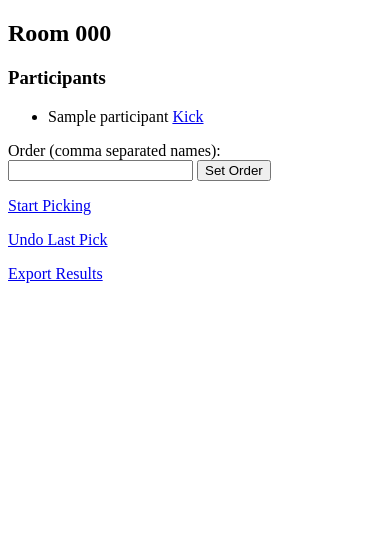
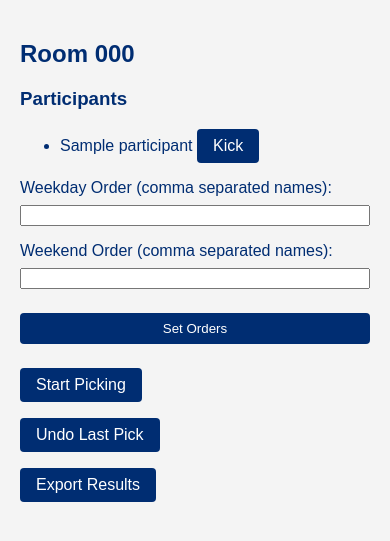
Before and after one commit to penz6/RA-Draft, a Flask app: template templates/host_room.html in a window 390 px wide. Shown: the top 541 px of the page. Run offline with Flask 3, Linux system fonts and the light colour scheme; the template is opened without the code that fills it: most values are stand-ins (such as "Sample title", 1, 10 or a date in 2020).

Commit message:
Enforce pick order and mobile tweaks

```diff
--- a/main.py
+++ b/main.py
@@ -3,11 +3,50 @@ import uuid
 from datetime import datetime, timedelta
 from io import StringIO, BytesIO
 import csv
+import os
+import pickle
+import logging
+from filelock import FileLock
 
 app = Flask(__name__)
 app.secret_key = 'dev-secret'
 
+logging.basicConfig(level=logging.INFO)
+
+ROOMS_FILE = 'rooms.pkl'
+LOCK_FILE = f'{ROOMS_FILE}.lock'
+
 rooms = {}
+
+
+def load_rooms():
+    """Load rooms data from disk."""
+    global rooms
+    try:
+        lock = FileLock(LOCK_FILE)
+        with lock:
+            if os.path.exists(ROOMS_FILE):
+                with open(ROOMS_FILE, 'rb') as f:
+                    rooms = pickle.load(f)
+                for r in rooms.values():
+                    if not hasattr(r, 'current_picker'):
+                        r.current_picker = None
+    except (IOError, pickle.PickleError) as exc:
+        logging.error("Failed to load rooms: %s", exc)
+        rooms = {}
+
+
+def save_rooms():
+    """Persist rooms data to disk."""
+    try:
+        lock = FileLock(LOCK_FILE)
+        with lock, open(ROOMS_FILE, 'wb') as f:
+            pickle.dump(rooms, f)
+    except (IOError, pickle.PickleError) as exc:
+        logging.error("Failed to save rooms: %s", exc)
+
+
+load_rooms()
 
 class Room:
     def __init__(self, host, start_date, end_date):
@@ -16,9 +55,14 @@ class Room:
         self.end_date = end_date
         self.available_dates = [start_date + timedelta(days=i) for i in range((end_date - start_date).days + 1)]
         self.participants = []
-        self.order = []
         self.picks = {}
-        self.current = 0
+        self.weekday_order = []
+        self.weekend_order = []
+        self.weekday_index = 0
+        self.weekend_index = 0
+        self.phase = 'weekday'
+        self.history = []
+        self.current_picker = None
 
     def add_participant(self, name):
         if name not in self.participants:
@@ -27,30 +71,81 @@ class Room:
     def remove_participant(self, name):
         if name in self.participants:
             self.participants.remove(name)
-        if name in self.order:
-            self.order.remove(name)
+        if name in self.weekday_order:
+            self.weekday_order.remove(name)
+        if name in self.weekend_order:
+            self.weekend_order.remove(name)
         if name in self.picks:
             date = self.picks.pop(name)
-            self.available_dates.append(date)
-            self.available_dates.sort()
+            if sum(1 for d in self.picks.values() if d == date) < 2 and date not in self.available_dates:
+                self.available_dates.append(date)
+                self.available_dates.sort()
+        self.history = [n for n in self.history if n != name]
+        if self.current_picker == name:
+            self.current_picker = self.next_picker()
 
-    def set_order(self, order_list):
-        self.order = [n for n in order_list if n in self.participants]
+    def set_order(self, weekday_list, weekend_list):
+        self.weekday_order = [n for n in weekday_list if n in self.participants]
+        self.weekend_order = [n for n in weekend_list if n in self.participants]
+        self.weekday_index = 0
+        self.weekend_index = 0
+        self.phase = 'weekday'
+        self.history = []
+        self.current_picker = None
 
     def next_picker(self):
-        if self.current < len(self.order):
-            name = self.order[self.current]
-            self.current += 1
+        available = self.available_for_current_phase()
+        if not available:
+            if self.phase == 'weekday':
+                self.phase = 'weekend'
+                self.weekend_index = 0
+                available = self.available_for_current_phase()
+                if not available:
+                    return None
+            else:
+                return None
+        if self.phase == 'weekday':
+            name = self.weekday_order[self.weekday_index]
+            self.weekday_index = (self.weekday_index + 1) % len(self.weekday_order)
             return name
-        return None
+        name = self.weekend_order[self.weekend_index]
+        self.weekend_index = (self.weekend_index + 1) % len(self.weekend_order)
+        return name
+
+    def register_pick(self, name, date):
+        if name != self.current_picker:
+            return False
+        if sum(1 for d in self.picks.values() if d == date) >= 2:
+            return False
+        self.picks[name] = date
+        self.history.append(name)
+        if sum(1 for d in self.picks.values() if d == date) >= 2 and date in self.available_dates:
+            self.available_dates.remove(date)
+        self.current_picker = None
+        return True
+
+    def available_for_current_phase(self):
+        if self.phase == 'weekday':
+            return [d for d in self.available_dates if d.weekday() not in (4, 5)]
+        return [d for d in self.available_dates if d.weekday() in (4, 5)]
 
     def undo_last(self):
-        if self.current > 0:
-            self.current -= 1
-            name = self.order[self.current]
-            if name in self.picks:
-                self.available_dates.append(self.picks.pop(name))
+        if not self.history:
+            self.current_picker = None
+            return
+        name = self.history.pop()
+        if name in self.picks:
+            date = self.picks.pop(name)
+            if sum(1 for d in self.picks.values() if d == date) < 2 and date not in self.available_dates:
+                self.available_dates.append(date)
                 self.available_dates.sort()
+            if date.weekday() in (4, 5):
+                self.phase = 'weekend'
+                self.weekend_index = self.weekend_order.index(name)
+            else:
+                self.phase = 'weekday'
+                self.weekday_index = self.weekday_order.index(name)
+        self.current_picker = name
 
     def export_csv(self):
         output = StringIO()
@@ -78,10 +173,11 @@ def create_room():
     if not host:
         return redirect(url_for('host_login'))
     if request.method == 'POST':
-        start = datetime.fromisoformat(request.form['start'])
-        end = datetime.fromisoformat(request.form['end'])
+        start = datetime.fromisoformat(request.form['start']).date()
+        end = datetime.fromisoformat(request.form['end']).date()
         code = uuid.uuid4().hex[:6]
         rooms[code] = Room(host, start, end)
+        save_rooms()
         return redirect(url_for('host_room', code=code))
     return render_template('create_room.html')
 
@@ -93,6 +189,8 @@ def join():
         room = rooms.get(code)
         if room:
             room.add_participant(name)
+            save_rooms()
+            session['participant'] = name
             return render_template('join_success.html', code=code, name=name)
     return render_template('join_room.html')
 
@@ -101,30 +199,42 @@ def host_room(code):
     room = rooms.get(code)
     if not room:
         return redirect(url_for('index'))
-    return render_template('host_room.html', code=code, participants=room.participants, order=room.order)
+    return render_template(
+        'host_room.html',
+        code=code,
+        participants=room.participants,
+        weekday_order=room.weekday_order,
+        weekend_order=room.weekend_order,
+    )
 
 @app.route('/kick/<code>/<name>')
 def kick(code, name):
     room = rooms.get(code)
-    if room:
+    if room and session.get('host') == room.host:
         room.remove_participant(name)
+        save_rooms()
     return redirect(url_for('host_room', code=code))
 
 @app.route('/set_order/<code>', methods=['POST'])
 def set_order(code):
     room = rooms.get(code)
-    if room:
-        order = request.form['order']
-        names = [n.strip() for n in order.split(',') if n.strip()]
-        room.set_order(names)
+    if room and session.get('host') == room.host:
+        weekday_order = request.form.get('weekday_order', '')
+        weekend_order = request.form.get('weekend_order', '')
+        weekday_names = [n.strip() for n in weekday_order.split(',') if n.strip()]
+        weekend_names = [n.strip() for n in weekend_order.split(',') if n.strip()]
+        room.set_order(weekday_names, weekend_names)
+        save_rooms()
     return redirect(url_for('host_room', code=code))
 
 @app.route('/start/<code>')
 def start(code):
     room = rooms.get(code)
-    if not room or not room.order:
+    if not room or session.get('host') != room.host or (not room.weekday_order and not room.weekend_order):
         return redirect(url_for('host_room', code=code))
     name = room.next_picker()
+    room.current_picker = name
+    save_rooms()
     if name:
         return redirect(url_for('pick', code=code, name=name))
     return redirect(url_for('host_room', code=code))
@@ -134,25 +244,44 @@ def pick(code, name):
     room = rooms.get(code)
     if not room:
         return redirect(url_for('index'))
+    if session.get('participant') != name or room.current_picker != name:
+        # redirect to the current picker if someone tries to skip the order
+        current = room.current_picker
+        if current:
+            return redirect(url_for('pick', code=code, name=current))
+        return redirect(url_for('host_room', code=code))
     if request.method == 'POST':
         date_str = request.form.get('date')
         if date_str:
             date_obj = datetime.fromisoformat(date_str).date()
             if date_obj in room.available_dates:
-                room.available_dates.remove(date_obj)
-                room.picks[name] = date_obj
-        next_name = room.next_picker()
-        if next_name:
-            return redirect(url_for('pick', code=code, name=next_name))
-        return redirect(url_for('host_room', code=code))
-    dates = [d.isoformat() for d in sorted(room.available_dates)]
-    return render_template('pick.html', name=name, dates=dates)
+                if room.register_pick(name, date_obj):
+                    next_name = room.next_picker()
+                    room.current_picker = next_name
+                    save_rooms()
+                    if next_name:
+                        return redirect(url_for('pick', code=code, name=next_name))
+                    return redirect(url_for('host_room', code=code))
+        return redirect(url_for('pick', code=code, name=name))
+    picks_by_date = {}
+    for participant, date in room.picks.items():
+        picks_by_date.setdefault(date.isoformat(), []).append(participant)
+    allowed_dates = [d.isoformat() for d in sorted(room.available_for_current_phase())]
+    return render_template(
+        'pick.html',
+        name=name,
+        start=room.start_date.isoformat(),
+        end=room.end_date.isoformat(),
+        picks=picks_by_date,
+        allowed=allowed_dates,
+    )
 
 @app.route('/undo/<code>')
 def undo(code):
     room = rooms.get(code)
-    if room:
+    if room and session.get('host') == room.host:
         room.undo_last()
+        save_rooms()
     return redirect(url_for('host_room', code=code))
 
 @app.route('/export/<code>')
--- /dev/null
+++ b/static/loader.js
@@ -0,0 +1,8 @@
+window.addEventListener('load', () => {
+  const loader = document.getElementById('loader');
+  const content = document.getElementById('content');
+  if(loader && content){
+    loader.style.display = 'none';
+    content.style.display = 'block';
+  }
+});
--- /dev/null
+++ b/static/style.css
@@ -0,0 +1,87 @@
+:root {
+  --rwu-blue: #002D72;
+  --rwu-gold: #F2A900;
+}
+
+body {
+    font-family: Arial, sans-serif;
+    background: #f4f4f4;
+    color: var(--rwu-blue);
+    margin: 0;
+    padding: 0;
+}
+
+h1, h2, h3 {
+  color: var(--rwu-blue);
+}
+
+button, a.button {
+  background: var(--rwu-blue);
+  color: #fff;
+  border: none;
+  padding: 8px 16px;
+  border-radius: 4px;
+  cursor: pointer;
+  text-decoration: none;
+  display: inline-block;
+}
+
+button:hover, a.button:hover {
+  background: var(--rwu-gold);
+  color: #000;
+}
+
+.loader {
+  position: fixed;
+  top: 0;
+  left: 0;
+  right: 0;
+  bottom: 0;
+  background: #fff;
+  display: flex;
+  align-items: center;
+  justify-content: center;
+  z-index: 1000;
+}
+
+.loader img {
+  width: 100px;
+  animation: spin 2s linear infinite;
+}
+
+@keyframes spin {
+  from { transform: rotate(0deg); }
+  to { transform: rotate(360deg); }
+}
+
+.content {
+    padding: 20px;
+    max-width: 800px;
+    margin: 0 auto;
+}
+
+.table-style table { border-collapse: collapse; margin-bottom: 20px; }
+.table-style table { width: 100%; }
+.table-style th, .table-style td { width: 40px; height: 40px; text-align: center; border: 1px solid #ccc; position: relative; }
+.table-style .weekday { background-color: #e6f0ff; }
+.table-style .weekend { background-color: #fff0e6; }
+.table-style .full { background-color: #cccccc; color: #888888; }
+.table-style .pick { width: 20px; height: 20px; border-radius: 50%; background: var(--rwu-blue); color: #ffffff; font-size: 12px; line-height: 20px; display: inline-block; margin: 1px; }
+.table-style .selectable { cursor: pointer; }
+
+#timer { font-size: 24px; }
+.flash { animation: flash 1s steps(1, start) infinite; color: red; }
+@keyframes flash { 50% { opacity: 0; } }
+
+.center { text-align: center; }
+
+@media (max-width: 600px) {
+  button, input {
+    width: 100%;
+    box-sizing: border-box;
+    margin: 8px 0;
+  }
+  label { display: block; margin: 8px 0; }
+  .table-style th, .table-style td { width: 30px; height: 30px; }
+  #timer { font-size: 20px; }
+}
--- /dev/null
+++ b/templates/base.html
@@ -0,0 +1,19 @@
+<!doctype html>
+<html>
+  <head>
+    <meta name="viewport" content="width=device-width, initial-scale=1">
+    <title>{% block title %}RWU Scheduler{% endblock %}</title>
+    <link rel="stylesheet" href="{{ url_for('static', filename='style.css') }}">
+    {% block head %}{% endblock %}
+</head>
+<body>
+  <div id="loader" class="loader">
+    <img src="{{ url_for('static', filename='hawk.svg') }}" alt="RWU Hawk">
+  </div>
+  <div id="content" class="content" style="display:none;">
+    {% block content %}{% endblock %}
+  </div>
+  <script src="{{ url_for('static', filename='loader.js') }}"></script>
+  {% block scripts %}{% endblock %}
+</body>
+</html>
--- a/templates/host_room.html
+++ b/templates/host_room.html
@@ -1,20 +1,23 @@
-<!doctype html>
-<html>
-<head><title>Host Room</title></head>
-<body>
+{% extends "base.html" %}
+{% block title %}Host Room{% endblock %}
+{% block content %}
 <h2>Room {{ code }}</h2>
 <h3>Participants</h3>
 <ul>
 {% for p in participants %}
-    <li>{{ p }} <a href="{{ url_for('kick', code=code, name=p) }}">Kick</a></li>
+  <li>{{ p }} <a class="button" href="{{ url_for('kick', code=code, name=p) }}">Kick</a></li>
 {% endfor %}
 </ul>
 <form method="post" action="{{ url_for('set_order', code=code) }}">
-    <label>Order (comma separated names): <input name="order" value="{{ ','.join(order) }}"></label>
-    <button type="submit">Set Order</button>
+  <label>Weekday Order (comma separated names):
+    <input name="weekday_order" value="{{ ','.join(weekday_order) }}">
+  </label>
+  <label>Weekend Order (comma separated names):
+    <input name="weekend_order" value="{{ ','.join(weekend_order) }}">
+  </label>
+  <button type="submit">Set Orders</button>
 </form>
-  <p><a href="{{ url_for('start', code=code) }}">Start Picking</a></p>
-  <p><a href="{{ url_for('undo', code=code) }}">Undo Last Pick</a></p>
-  <p><a href="{{ url_for('export', code=code) }}">Export Results</a></p>
-</body>
-</html>
+<p><a class="button" href="{{ url_for('start', code=code) }}">Start Picking</a></p>
+<p><a class="button" href="{{ url_for('undo', code=code) }}">Undo Last Pick</a></p>
+<p><a class="button" href="{{ url_for('export', code=code) }}">Export Results</a></p>
+{% endblock %}
```
Also changed, not shown: templates/create_room.html (+4 -6 lines), templates/host_login.html (+9 -11 lines), templates/index.html (+16 -17 lines), templates/join_room.html (+4 -6 lines), templates/join_success.html (+6 -8 lines), templates/pick.html (+86 -14 lines), static/hawk.svg (added). Lines whose indentation alone changed are shown as unchanged.
